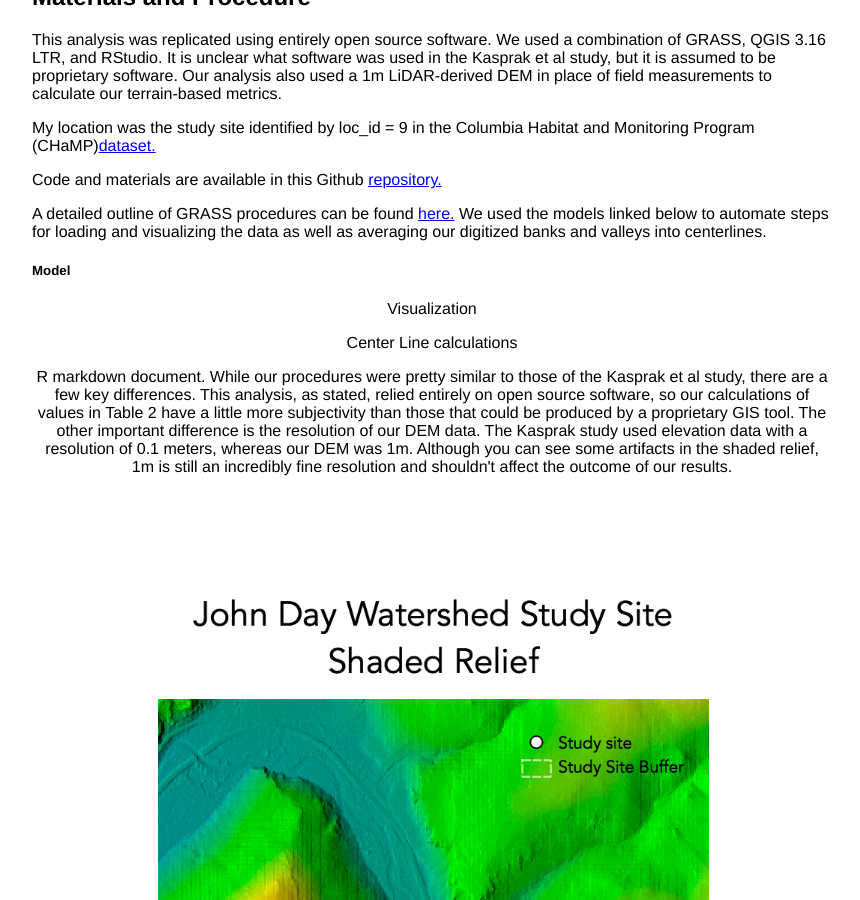
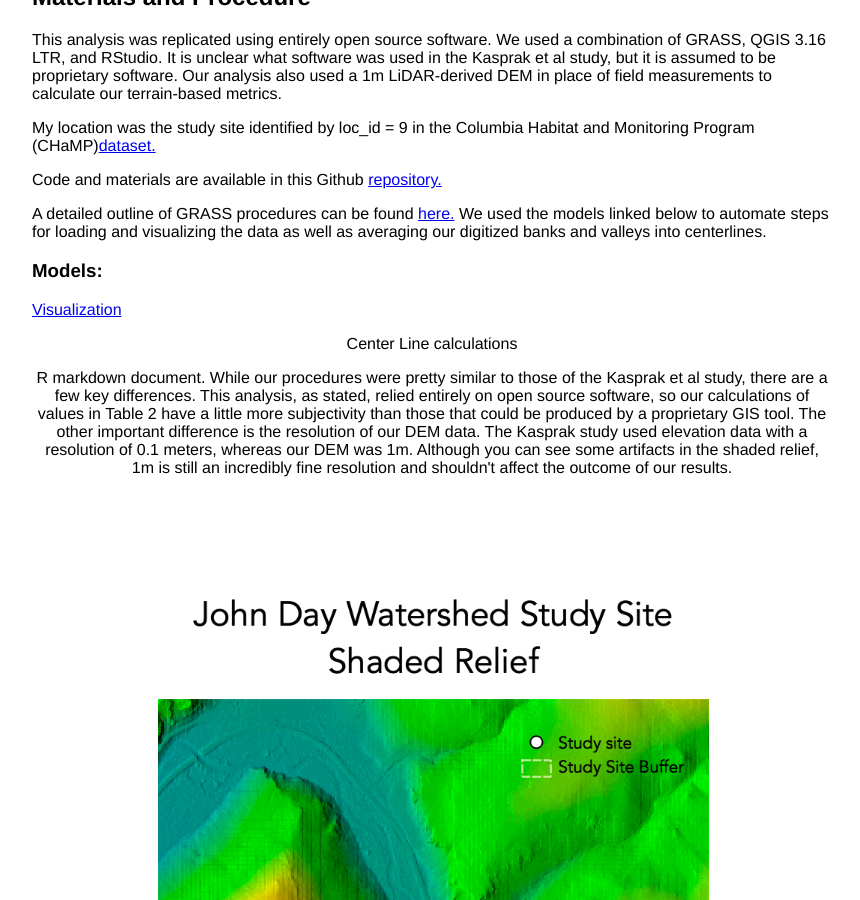
Before and after one commit to hrigdon98/hrigdon98.github.io, a Jekyll site: the page rosgen/report.html, which Jekyll copies as it is, in a window 1280 px wide and 900 px high, scrolled down 1054 px. Shown: the whole window, without its empty margins (208-1068 px from the left). Built offline with Jekyll 4.4.1, drawn with Linux system fonts in a browser that asks for light colours; nearby versions of some CDN libraries.

Commit message:
Update report.html

```diff
--- a/rosgen/report.html
+++ b/rosgen/report.html
@@ -53,14 +53,13 @@
 <p style="text-align:left"> This analysis was replicated using entirely open source software. We used a combination of GRASS, QGIS 3.16 LTR, and RStudio. It is unclear what software was used in the Kasprak et al study, but it is assumed to be proprietary software. Our analysis also used a  1m LiDAR-derived DEM in place of field measurements to calculate our terrain-based metrics. </p>
 
 <p style="text-align:left">My location was the study site identified by loc_id = 9 in the Columbia Habitat and Monitoring Program (CHaMP)<a href = "https://github.com/hrigdon98/RE-rosgen/tree/main/data/raw/public">dataset.</a></p>
-<p style="text-align:left">Code and materials are available in this Github <a href = "https://github.com/hrigdon98/RE-rosgen">repository.</a> </p>
+<p style="text-align:left">Code and materials are available in this Github <a href = "https://github.com/hrigdon98/RE-rosgen">repository.</a></p>
 
 <p style="text-align:left"> A detailed outline of GRASS procedures can be found <a href = "https://github.com/hrigdon98/RE-rosgen/blob/main/procedure/protocols/1-Research_Protocol_GRASS.pdf">here.</a> We used the models linked below to automate steps for loading and visualizing the data as well as averaging our digitized banks and valleys into centerlines.</p>
 
- <h5 style="text-align:left" > Model </h5>
-
- <p style="text-align:left> <a href = "https://github.com/hrigdon98/RE-rosgen/blob/main/procedure/code/visualize.gxm"> Visualization </a> </p>
- <p style="text-align:left> <a href= "https://github.com/hrigdon98/RE-rosgen/blob/main/procedure/code/center_line_length.gxm"> Center Line calculations</a> </p>
+ <h3 style="text-align:left" > Models: </h3>
+ <p style="text-align:left"><a href = "https://github.com/hrigdon98/RE-rosgen/blob/main/procedure/visualize.gxm">Visualization</a> </p>
+ <p style="text-align:left><a href= "https://github.com/hrigdon98/RE-rosgen/blob/main/procedure/code/center_line_length.gxm">Center Line calculations</a></p>
 
 <p style="text-align:left> We then moved into RStudio and further analyzed our data to graph longitudinal profiles and cross-section analyses, following this <a href = "https://github.com/hrigdon98/RE-rosgen/blob/main/procedure/code/2-ProfileViewer.Rmd">R markdown document.</a> While our procedures were pretty similar to those of the Kasprak et al study, there are a few key differences. This analysis, as stated, relied entirely on open source software, so our calculations of values in Table 2 have a little more subjectivity than those that could be produced by a proprietary GIS tool. The other important difference is the resolution of our DEM data. The Kasprak study used elevation data with a resolution of 0.1 meters, whereas our DEM was 1m. Although you can see some artifacts in the shaded relief, 1m is still an incredibly fine resolution and shouldn't affect the outcome of our results.</p>
 
```
